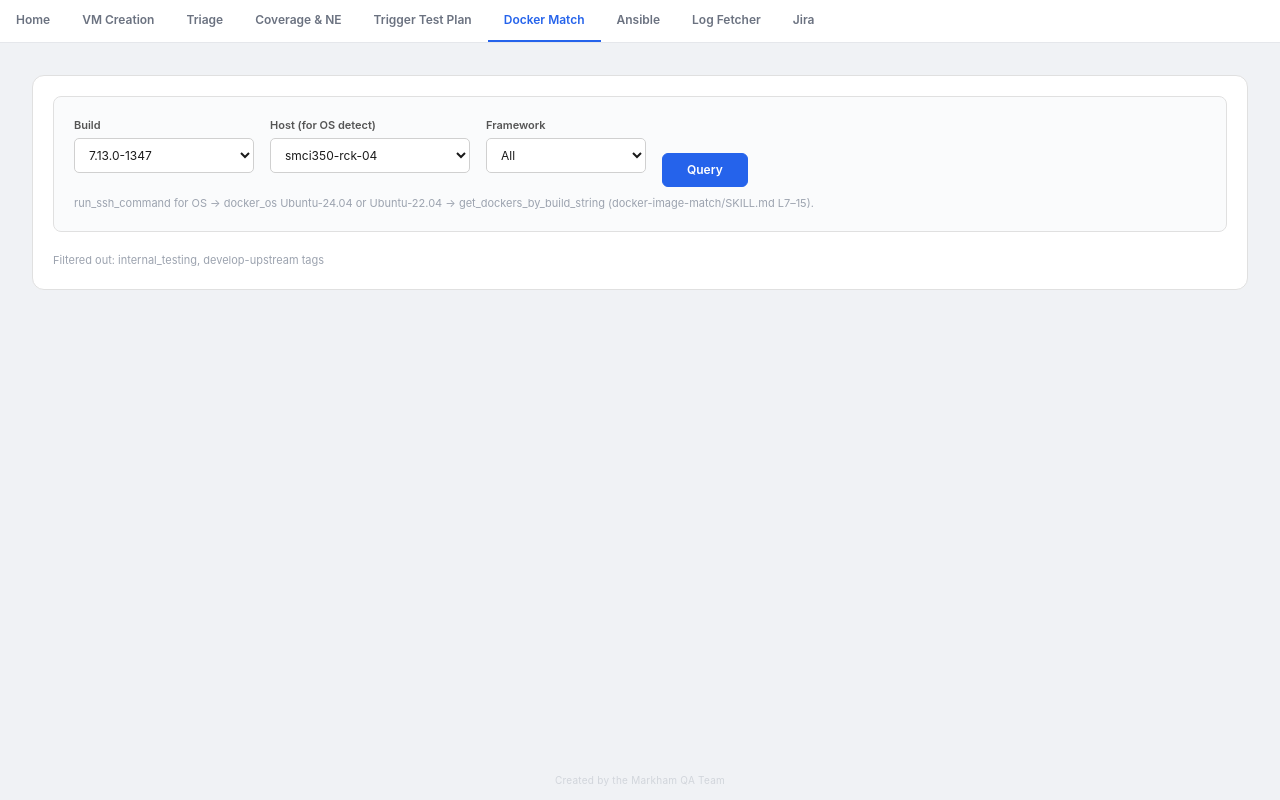
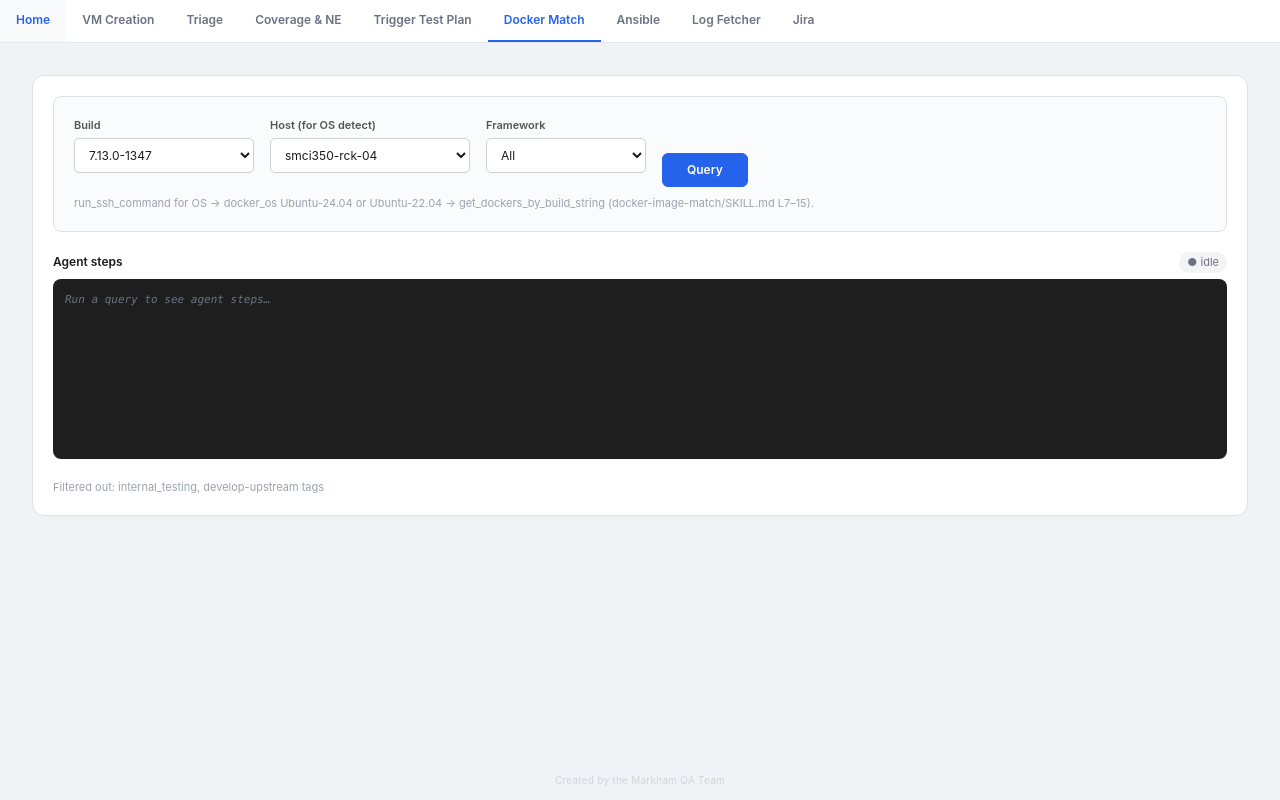
Before and after one commit to caroline-lyu00/philotimo, a Next.js app: page /docker-match in a window 1280 px wide. Built offline with nearby package versions, Linux system fonts and the light colour scheme.

Commit message:
added a agent steps output terminal to pages that didn't have them

```diff
--- a/src/features/coverageNe/CoverageNePage.tsx
+++ b/src/features/coverageNe/CoverageNePage.tsx
@@ -8,6 +8,7 @@ import { JobTag } from '@/components/JobTag'
 import { PanelButton } from '@/components/PanelButton'
 import { OutputBox } from '@/components/OutputBox'
 import { SkillPage, SkillPageBody } from '@/components/SkillPage'
+import { TerminalOutput } from '@/components/TerminalOutput'
 import {
   COVERAGE_BUILDS,
   COVERAGE_HOSTS,
@@ -99,6 +100,13 @@ export function CoverageNePage() {
           </p>
         </FormPanel>
 
+        <div className="mb-5">
+          <TerminalOutput
+            title="Agent steps"
+            placeholder="Run a query to see agent steps…"
+          />
+        </div>
+
         <OutputBox modes={['Table']} primaryMode="Table" bodyClassName="p-0">
           <div className="max-h-[520px] overflow-y-auto p-3.5">
             <CoverageBucket title="Fail, Unmapped" count="3 items" variant="fail">
--- a/src/features/dockerMatch/DockerMatchPage.tsx
+++ b/src/features/dockerMatch/DockerMatchPage.tsx
@@ -7,6 +7,7 @@ import { JobTag } from '@/components/JobTag'
 import { PanelButton } from '@/components/PanelButton'
 import { OutputBox } from '@/components/OutputBox'
 import { SkillPage, SkillPageBody } from '@/components/SkillPage'
+import { TerminalOutput } from '@/components/TerminalOutput'
 import { queryDockerImages } from './dockerMatch.api'
 import { DOCKER_BUILDS, DOCKER_HOSTS } from './dockerMatch.mock'
 import { DockerImage } from './dockerMatch.types'
@@ -32,14 +33,22 @@ export default function DockerMatchPage() {
   const [framework, setFramework] = useState<Framework>('')
   const [results, setResults] = useState<DockerImage[]>([])
   const [loading, setLoading] = useState(false)
+  const [agentLines, setAgentLines] = useState<string[]>([])
 
   async function handleQuery() {
     setLoading(true)
+    setAgentLines([])
+    setAgentLines([`Detecting OS for host ${host}…`])
     const data = await queryDockerImages({
       build,
       host,
       framework: framework || undefined,
     })
+    setAgentLines((prev) => [
+      ...prev,
+      `Querying dockers for build ${build}…`,
+      `Found ${data.length} image(s).`,
+    ])
     setResults(data)
     setLoading(false)
   }
@@ -108,6 +117,15 @@ export default function DockerMatchPage() {
           </p>
         </FormPanel>
 
+        <div className="mb-5">
+          <TerminalOutput
+            title="Agent steps"
+            status={loading ? 'running' : 'idle'}
+            lines={agentLines}
+            placeholder="Run a query to see agent steps…"
+          />
+        </div>
+
         {results.length > 0 && (
           <OutputBox modes={['Table']} primaryMode="Table" bodyClassName="p-0">
             <table className="w-full border-collapse text-sm">
--- a/src/features/jira/JiraPage.tsx
+++ b/src/features/jira/JiraPage.tsx
@@ -7,6 +7,7 @@ import { DetailPanel, OutputBox } from '@/components/OutputBox'
 import { MainPanel, SectionHeading, SkillLayout } from '@/components/SkillLayout'
 import { PanelButton } from '@/components/PanelButton'
 import { SkillPage } from '@/components/SkillPage'
+import { TerminalOutput } from '@/components/TerminalOutput'
 import { JIRA_DEFAULT_JQL, JIRA_RESULTS } from './jira.mock'
 
 export function JiraPage() {
@@ -32,6 +33,13 @@ export function JiraPage() {
               Projects limited to ROCM, AISQA, AITESTAUTO, PLAT (GeneralGuidelines.md L15).
             </p>
           </FormPanel>
+
+          <div className="mb-5">
+                    <TerminalOutput
+                      title="Agent steps"
+                      placeholder="Run a query to see agent steps…"
+                    />
+                  </div>
 
           <OutputBox modes={['Table', 'Document']} primaryMode="Table" bodyClassName="p-0">
             <table className="w-full border-collapse text-sm">
```
